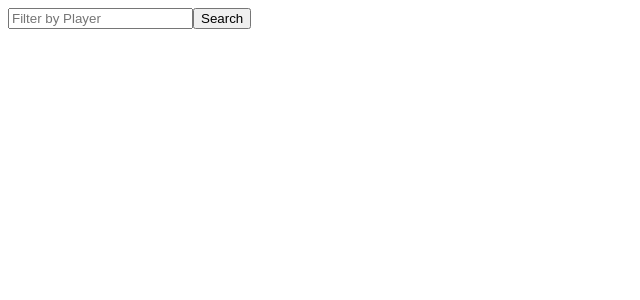
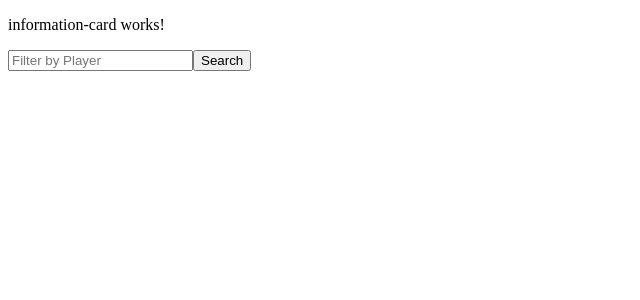
Before and after one commit to Cnmoosavinia/scrabble, an Angular app: page / in a window 1280 px wide. Shown: the top 300 px of the page, without its empty margins (0-640 px from the left). Built offline with nearby package versions, Linux system fonts and the light colour scheme.

Commit message:
created information card component

```diff
--- a/src/app/home/home.component.html
+++ b/src/app/home/home.component.html
@@ -1,5 +1,7 @@
 <main class="main">
-  <section class="info-card"></section>
+  <section class="info-card">
+    <app-information-card></app-information-card>
+  </section>
   <section>
     <form>
       <input type="text" placeholder="Filter by Player" />
--- a/src/app/home/home.component.ts
+++ b/src/app/home/home.component.ts
@@ -1,10 +1,11 @@
 import { Component } from '@angular/core';
 import { CommonModule } from '@angular/common';
+import { InformationCardComponent } from '../information-card/information-card.component';
 
 @Component({
   selector: 'app-home',
   standalone: true,
-  imports: [CommonModule],
+  imports: [CommonModule, InformationCardComponent],
   templateUrl: './home.component.html',
   styleUrl: './home.component.css',
 })
--- /dev/null
+++ b/src/app/information-card/information-card.component.ts
@@ -0,0 +1,10 @@
+import { Component } from '@angular/core';
+
+@Component({
+  selector: 'app-information-card',
+  standalone: true,
+  imports: [],
+  template: ` <p>information-card works!</p> `,
+  styleUrl: './information-card.component.css',
+})
+export class InformationCardComponent {}
```
Also changed, not shown: src/app/information-card/information-card.component.css (added), 1 other file (tests, documents, lock files or other folders).
